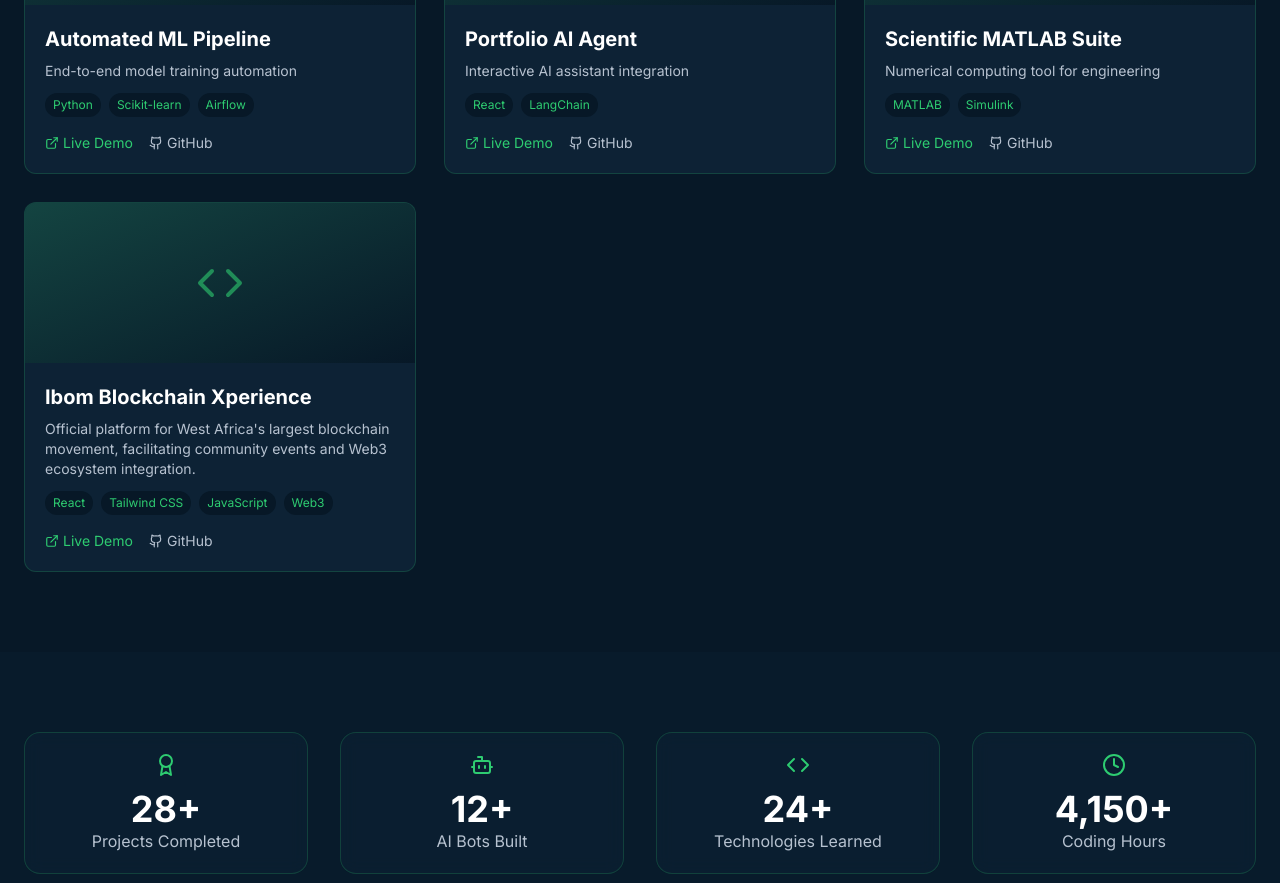
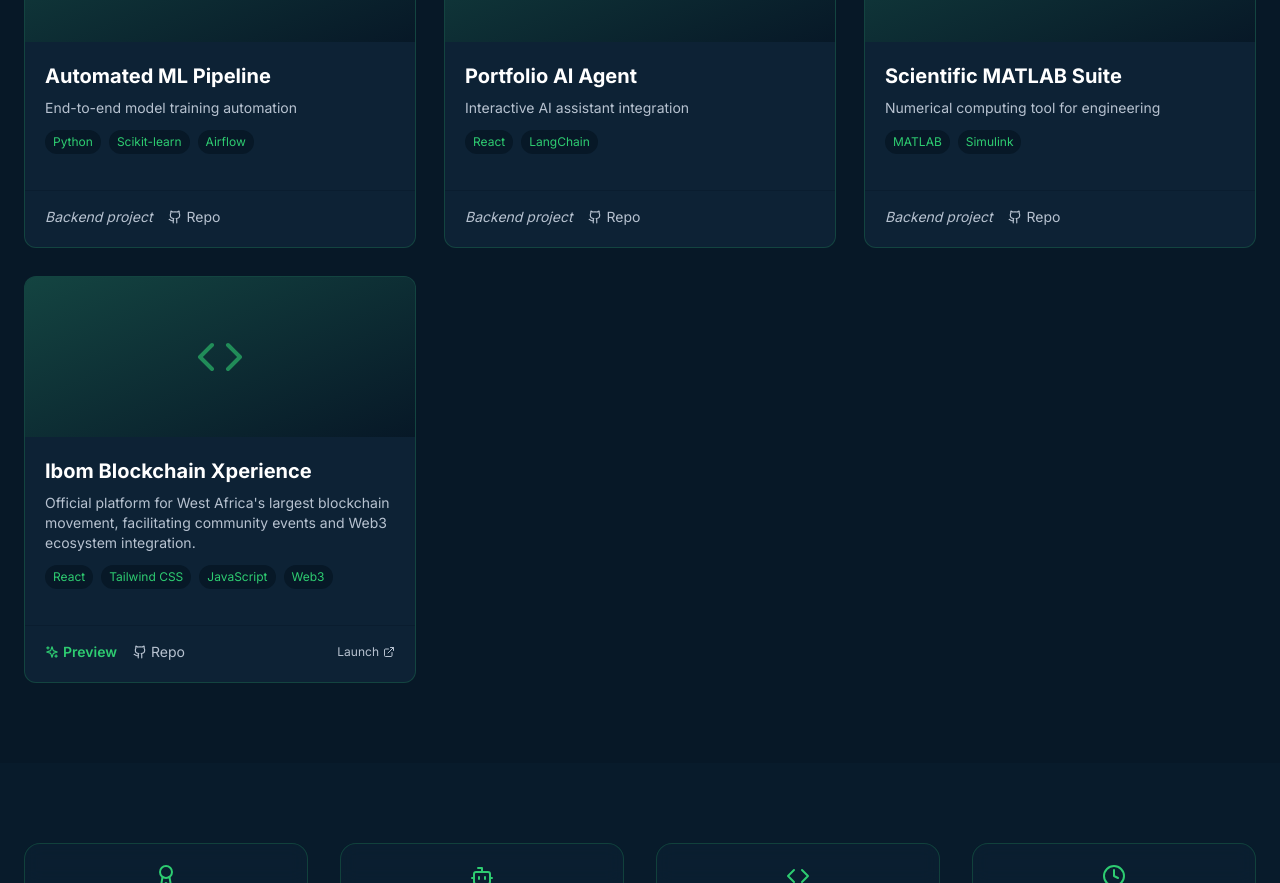
Before and after one commit to Ezekd0/Portfolio, a React (Vite) app: page / in a window 1280 px wide. Shown: the part 3460-4343 px from the top of the page. Built offline with nearby package versions, Linux system fonts and the light colour scheme.

Commit message:
feat: implement interactive project preview modal

```diff
--- a/src/components/Projects.jsx
+++ b/src/components/Projects.jsx
@@ -1,6 +1,6 @@
-import { useContext, useMemo } from 'react';
-import { motion } from 'framer-motion';
-import { ExternalLink, Github, Code } from 'lucide-react';
+import { useContext, useMemo, useState } from 'react';
+import { motion, AnimatePresence } from 'framer-motion';
+import { ExternalLink, Github, Code, X, Sparkles } from 'lucide-react';
 import { ProjectFilterContext } from '../App';
 
 const projectsData = [
@@ -18,6 +18,9 @@ const Projects = () => {
   const filtered = useMemo(() => activeFilter === 'All' ? projectsData : projectsData.filter(p => p.category === activeFilter), [activeFilter]);
   const filters = ['All', 'AI', 'Backend', 'Data Science', 'Automation', 'Web3'];
 
+  const [previewUrl, setPreviewUrl] = useState(null);
+  const [previewTitle, setPreviewTitle] = useState('');
+
   return (
     <section id="projects" ref={projectsRef} className="py-20 bg-navy">
       <div className="container mx-auto px-6">
@@ -27,25 +30,92 @@ const Projects = () => {
         </div>
         <div className="grid md:grid-cols-2 lg:grid-cols-3 gap-7">
           {filtered.map(proj => (
-            <motion.div whileHover={{ y: -6 }} key={proj.id} className="bg-secondary rounded-xl overflow-hidden border border-accent/20 hover:border-accent/70 transition-all">
+            <motion.div whileHover={{ y: -6 }} key={proj.id} className="bg-secondary rounded-xl overflow-hidden border border-accent/20 hover:border-accent/70 transition-all flex flex-col justify-between">
+              <div>
                 <div className="h-40 bg-gradient-to-br from-accent/20 to-navy flex items-center justify-center"><Code size={48} className="text-accent/60" /></div>
                 <div className="p-5">
                   <h3 className="text-xl font-bold mb-2">{proj.title}</h3>
                   <p className="text-textMuted text-sm mb-3">{proj.desc}</p>
                   <div className="flex flex-wrap gap-2 mb-4">{proj.tech.map(t => <span key={t} className="text-xs bg-navy px-2 py-1 rounded-full text-accent">{t}</span>)}</div>
+                </div>
+              </div>
+              <div className="p-5 pt-0 border-t border-navy/40 mt-auto">
+                <div className="flex items-center justify-between w-full mt-4">
                   <div className="flex gap-4">
-                  <a href={proj.demo} target="_blank" rel="noopener noreferrer" className="flex items-center gap-1 text-accent text-sm hover:underline">
-                    <ExternalLink size={14} /> Live Demo
+                    {proj.demo !== '#' ? (
+                      <button
+                        onClick={() => { setPreviewUrl(proj.demo); setPreviewTitle(proj.title); }}
+                        className="flex items-center gap-1 text-accent text-sm hover:underline cursor-pointer font-semibold"
+                      >
+                        <Sparkles size={14} /> Preview
+                      </button>
+                    ) : (
+                      <span className="text-textMuted text-sm italic">Backend project</span>
+                    )}
+                    <a href={proj.github} target="_blank" rel="noopener noreferrer" className="flex items-center gap-1 text-textMuted text-sm hover:underline">
+                      <Github size={14} /> Repo
                     </a>
-                  <a href={proj.github} target="_blank" rel="noopener noreferrer" className="flex items-center gap-1 text-textMuted text-sm hover:underline">
-                    <Github size={14} /> GitHub
+                  </div>
+                  {proj.demo !== '#' && (
+                    <a href={proj.demo} target="_blank" rel="noopener noreferrer" className="flex items-center gap-1 text-textMuted text-xs hover:text-accent transition">
+                      Launch <ExternalLink size={12} />
                     </a>
+                  )}
                 </div>
               </div>
             </motion.div>
           ))}
         </div>
       </div>
+
+      {/* Preview Modal Overlay */}
+      <AnimatePresence>
+        {previewUrl && (
+          <motion.div
+            initial={{ opacity: 0 }}
+            animate={{ opacity: 1 }}
+            exit={{ opacity: 0 }}
+            className="fixed inset-0 bg-navy/85 backdrop-blur-md z-50 flex items-center justify-center p-4 md:p-6"
+            onClick={() => setPreviewUrl(null)}
+          >
+            <motion.div
+              initial={{ scale: 0.95, y: 20 }}
+              animate={{ scale: 1, y: 0 }}
+              exit={{ scale: 0.95, y: 20 }}
+              className="bg-secondary w-full max-w-5xl h-[80vh] rounded-2xl border border-accent/30 flex flex-col overflow-hidden shadow-2xl"
+              onClick={(e) => e.stopPropagation()}
+            >
+              {/* Header */}
+              <div className="flex justify-between items-center px-6 py-4 border-b border-accent/20">
+                <span className="font-bold text-accent">{previewTitle}</span>
+                <div className="flex items-center gap-4">
+                  <a
+                    href={previewUrl}
+                    target="_blank"
+                    rel="noopener noreferrer"
+                    className="text-xs bg-accent/10 border border-accent/30 text-accent px-3 py-1 rounded-md hover:bg-accent hover:text-navy transition flex items-center gap-1"
+                  >
+                    <ExternalLink size={12} /> Open in new tab
+                  </a>
+                  <button onClick={() => setPreviewUrl(null)} className="text-textMuted hover:text-white transition cursor-pointer">
+                    <X size={20} />
+                  </button>
+                </div>
+              </div>
+
+              {/* Viewport */}
+              <div className="flex-1 bg-white relative">
+                <iframe
+                  src={previewUrl}
+                  title={previewTitle}
+                  className="w-full h-full border-0"
+                  sandbox="allow-scripts allow-same-origin allow-popups"
+                />
+              </div>
+            </motion.div>
+          </motion.div>
+        )}
+      </AnimatePresence>
     </section>
   );
 };
```
Lines whose indentation alone changed are shown as unchanged.
